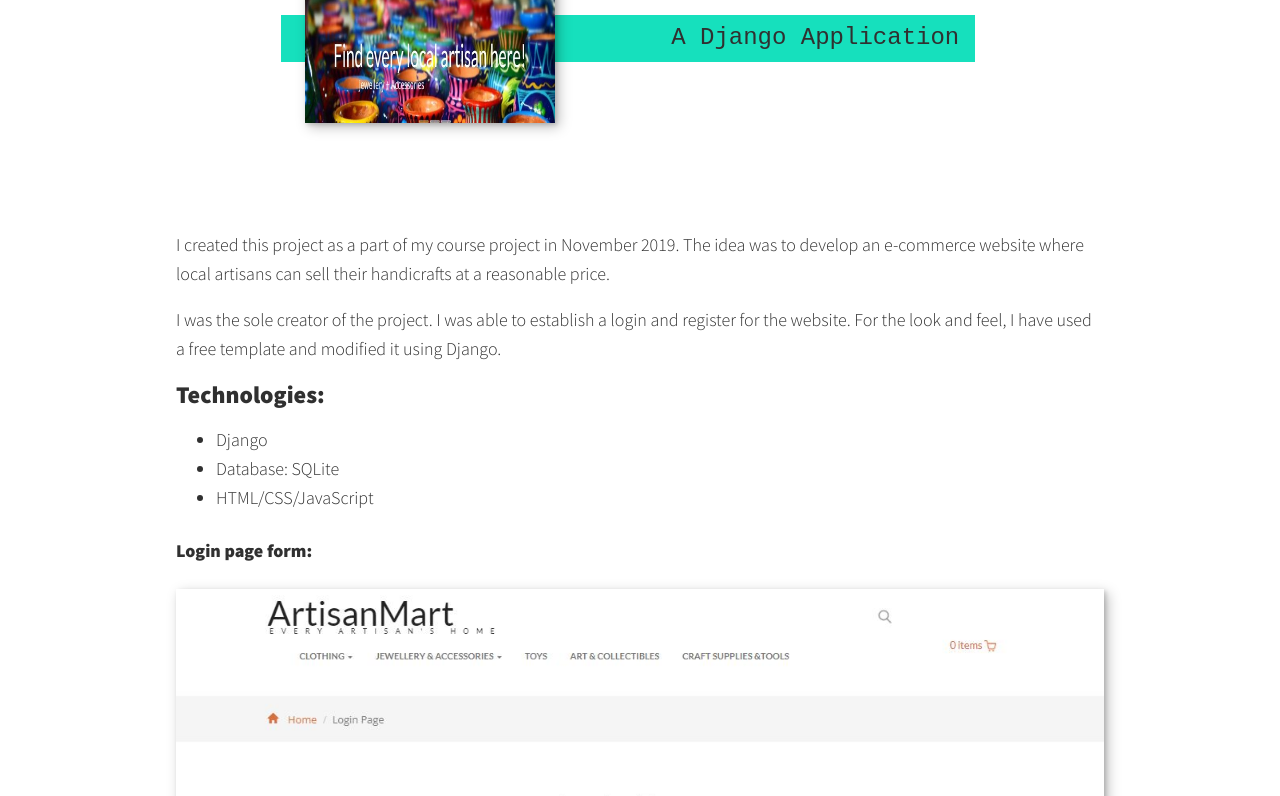
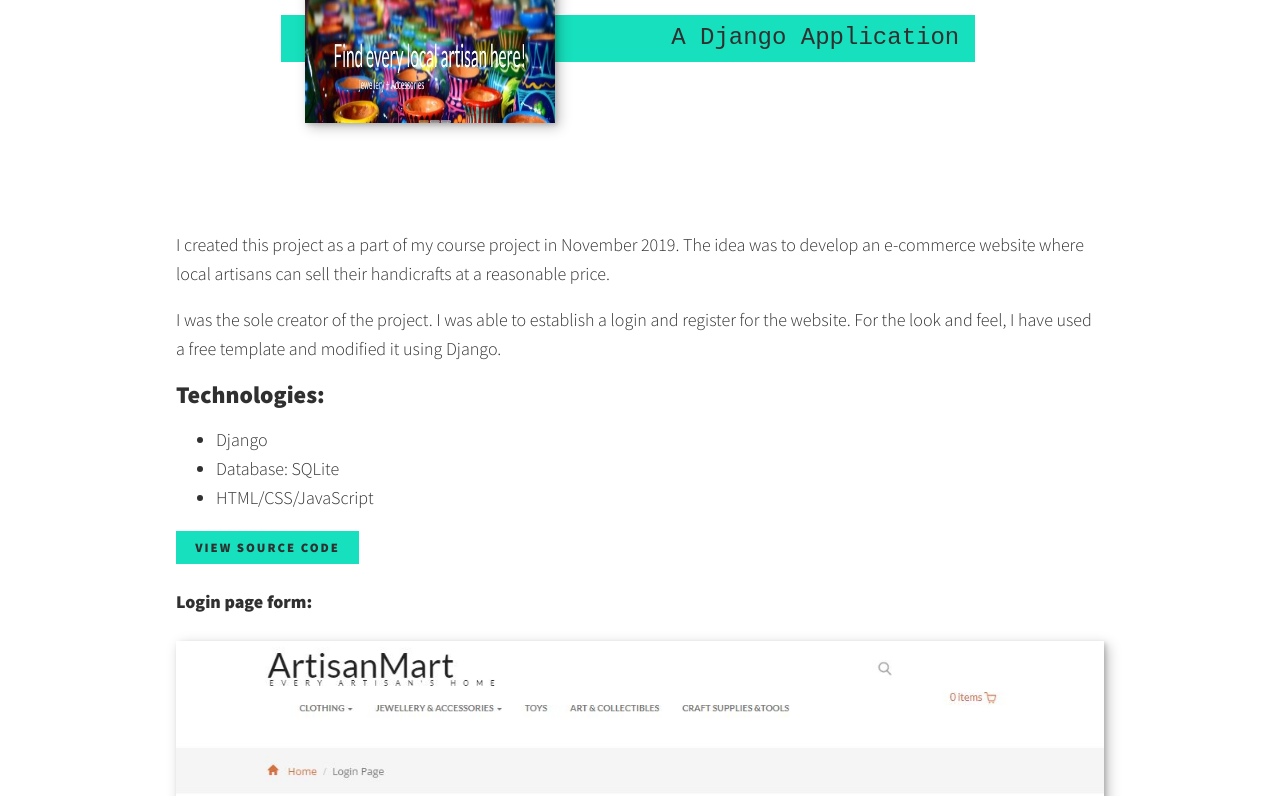
Before and after one commit to kavbis066/portfolio, a plain HTML site: page projects/portfolio-01.html in a window 1280 px wide. Shown: the part 287-1083 px from the top of the page. Drawn offline with nearby package versions, Linux system fonts and the light colour scheme.

Commit message:
Added github link for source code

```diff
--- a/projects/portfolio-01.html
+++ b/projects/portfolio-01.html
@@ -68,6 +68,8 @@
             <li>HTML/CSS/JavaScript</li>
         </ul>
 
+        <a class="btn" href="" target="_blank">View source code</a>
+
         <h4>Login page form:</h4>
         <img class="intro__img" src="../img/project1.1.JPG" alt="Login page view">
         <h4>Register page form:</h4>
```
